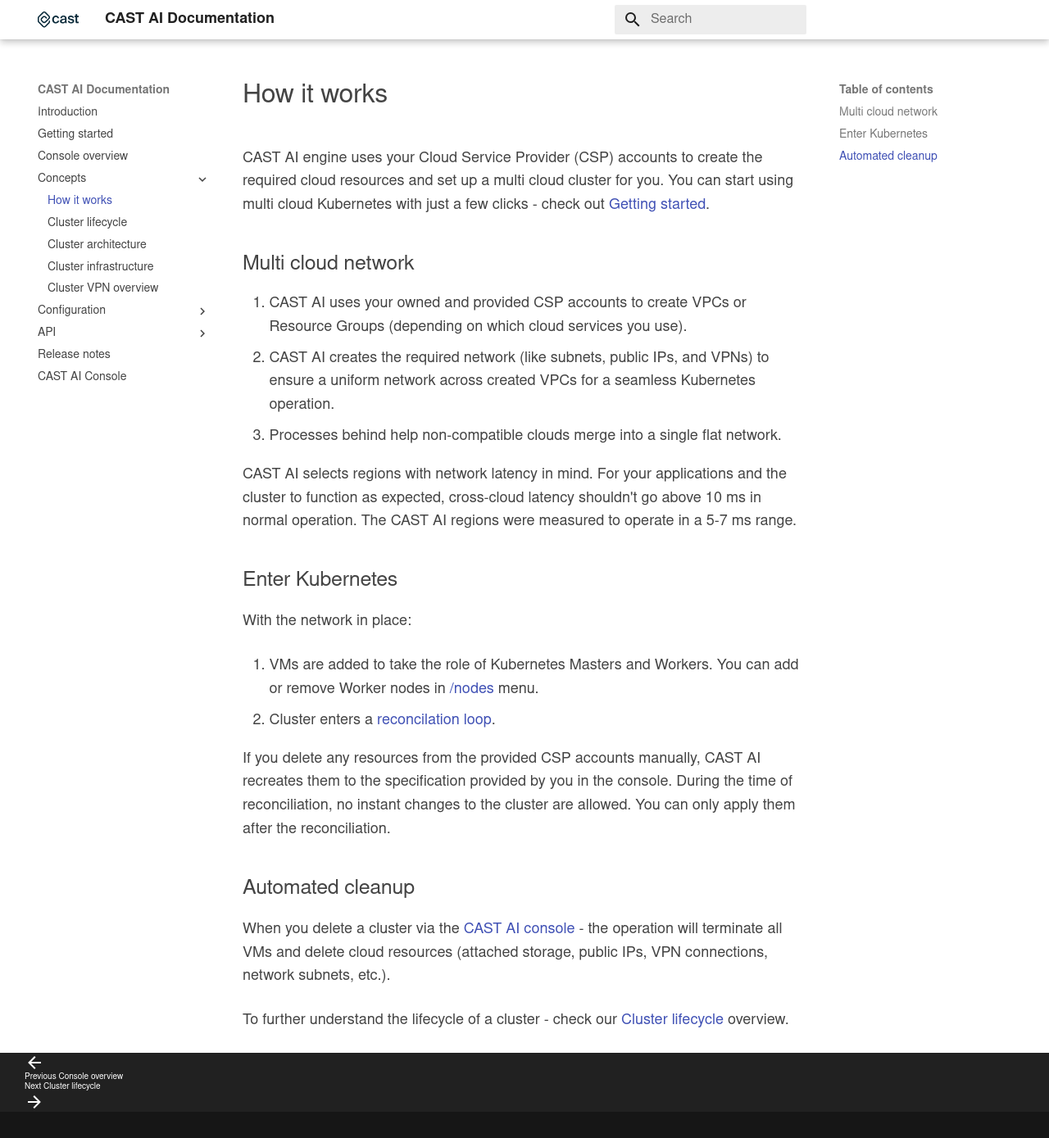
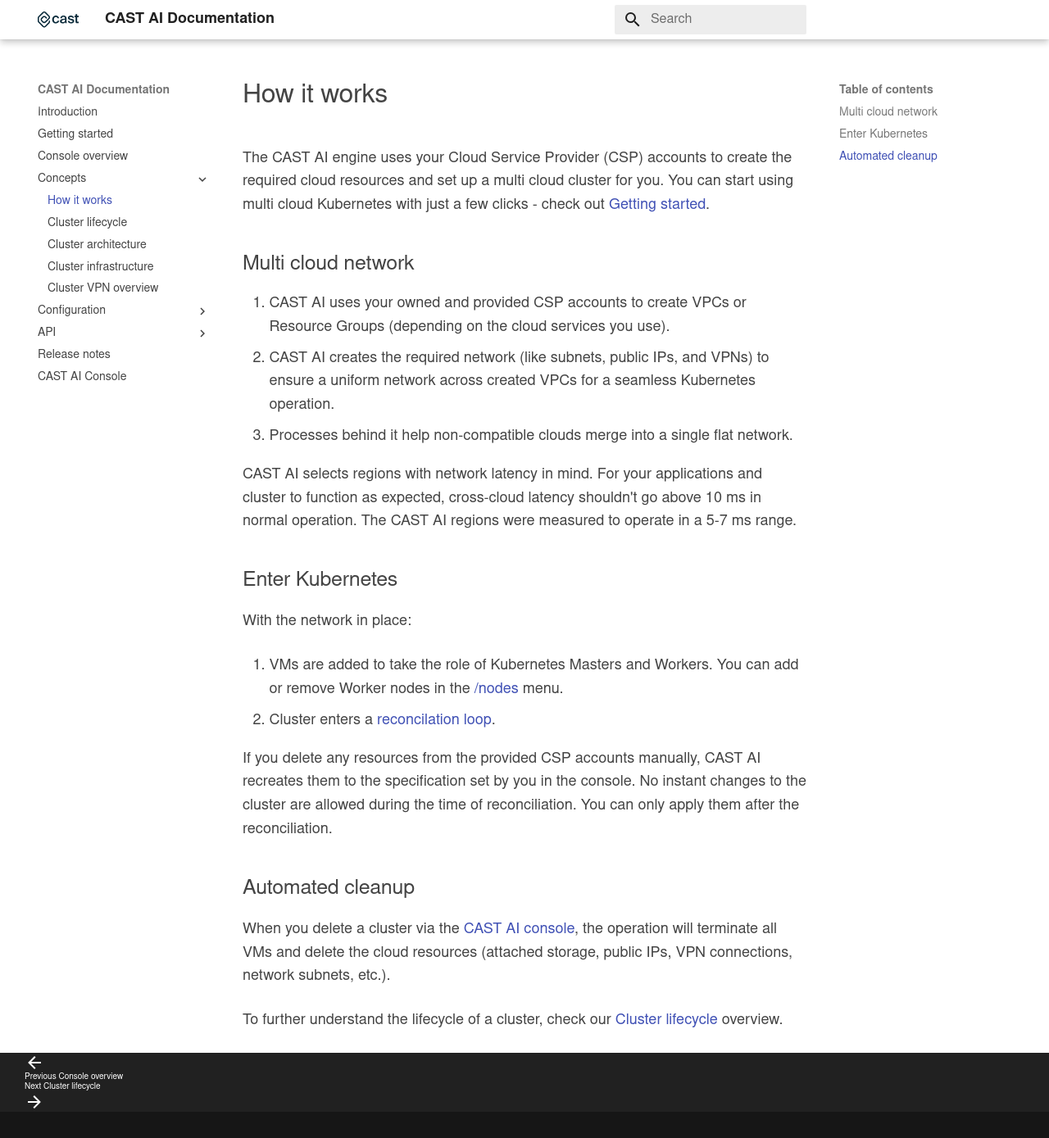
Before and after one commit to castai/docs, an MkDocs documentation site: the page built from docs/concepts/how-it-works.md, in a window 1280 px wide and 1389 px high. Shown: the whole window at 82% size. Built offline with MkDocs 1.6.1 and Material for MkDocs 9.7.7, drawn with Linux system fonts in a browser that asks for light colours; some web fonts are replaced.

Commit message:
Update how-it-works.md

```diff
--- a/docs/concepts/how-it-works.md
+++ b/docs/concepts/how-it-works.md
@@ -1,26 +1,26 @@
 # How it works
 
-CAST AI engine uses your Cloud Service Provider (CSP) accounts to create the required cloud resources and set up a multi cloud cluster for you. You can start using multi cloud Kubernetes with just a few clicks - check out [Getting started](../getting-started.md).
+The CAST AI engine uses your Cloud Service Provider (CSP) accounts to create the required cloud resources and set up a multi cloud cluster for you. You can start using multi cloud Kubernetes with just a few clicks - check out [Getting started](../getting-started.md).
 
 ## Multi cloud network
 
-1. CAST AI uses your owned and provided CSP accounts to create VPCs or Resource Groups (depending on which cloud services you use).
+1. CAST AI uses your owned and provided CSP accounts to create VPCs or Resource Groups (depending on the cloud services you use).
 2. CAST AI creates the required network (like subnets, public IPs, and VPNs) to ensure a uniform network across created VPCs for a seamless Kubernetes operation.
-3. Processes behind help non-compatible clouds merge into a single flat network.
+3. Processes behind it help non-compatible clouds merge into a single flat network.
 
-CAST AI selects regions with network latency in mind. For your applications and the cluster to function as expected, cross-cloud latency shouldn't go above 10 ms in normal operation. The CAST AI regions were measured to operate in a 5-7 ms range.
+CAST AI selects regions with network latency in mind. For your applications and cluster to function as expected, cross-cloud latency shouldn't go above 10 ms in normal operation. The CAST AI regions were measured to operate in a 5-7 ms range.
 
 ## Enter Kubernetes
 
 With the network in place:
 
-4. VMs are added to take the role of Kubernetes Masters and Workers. You can add or remove Worker nodes in [/nodes](../console-overview/console-overview.md#nodes) menu.
+4. VMs are added to take the role of Kubernetes Masters and Workers. You can add or remove Worker nodes in the [/nodes](../console-overview/console-overview.md#nodes) menu.
 6. Cluster enters a [reconcilation loop](../concepts/cluster-lifecycle.md#2-reconciliation-healing).
 
-If you delete any resources from the provided CSP accounts manually, CAST AI recreates them to the specification provided by you in the console. During the time of reconciliation, no instant changes to the cluster are allowed. You can only apply them after the reconciliation.
+If you delete any resources from the provided CSP accounts manually, CAST AI recreates them to the specification set by you in the console. No instant changes to the cluster are allowed during the time of reconciliation. You can only apply them after the reconciliation.
 
 ## Automated cleanup
 
-When you delete a cluster via the [CAST AI console](../console-overview/console-overview.md#dashboard) - the operation will terminate all VMs and delete cloud resources (attached storage, public IPs, VPN connections, network subnets, etc.).
+When you delete a cluster via the [CAST AI console](../console-overview/console-overview.md#dashboard), the operation will terminate all VMs and delete the cloud resources (attached storage, public IPs, VPN connections, network subnets, etc.).
 
-To further understand the lifecycle of a cluster - check our [Cluster lifecycle](../concepts/cluster-lifecycle.md) overview.
+To further understand the lifecycle of a cluster, check our [Cluster lifecycle](../concepts/cluster-lifecycle.md) overview.
```
